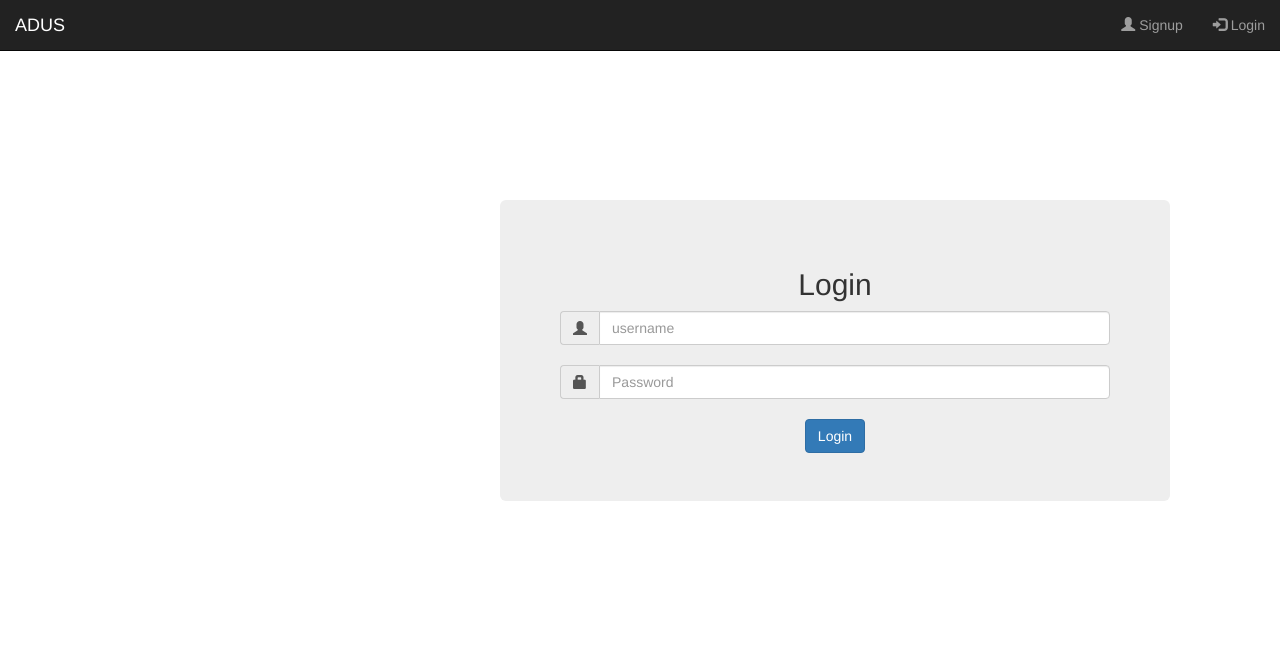
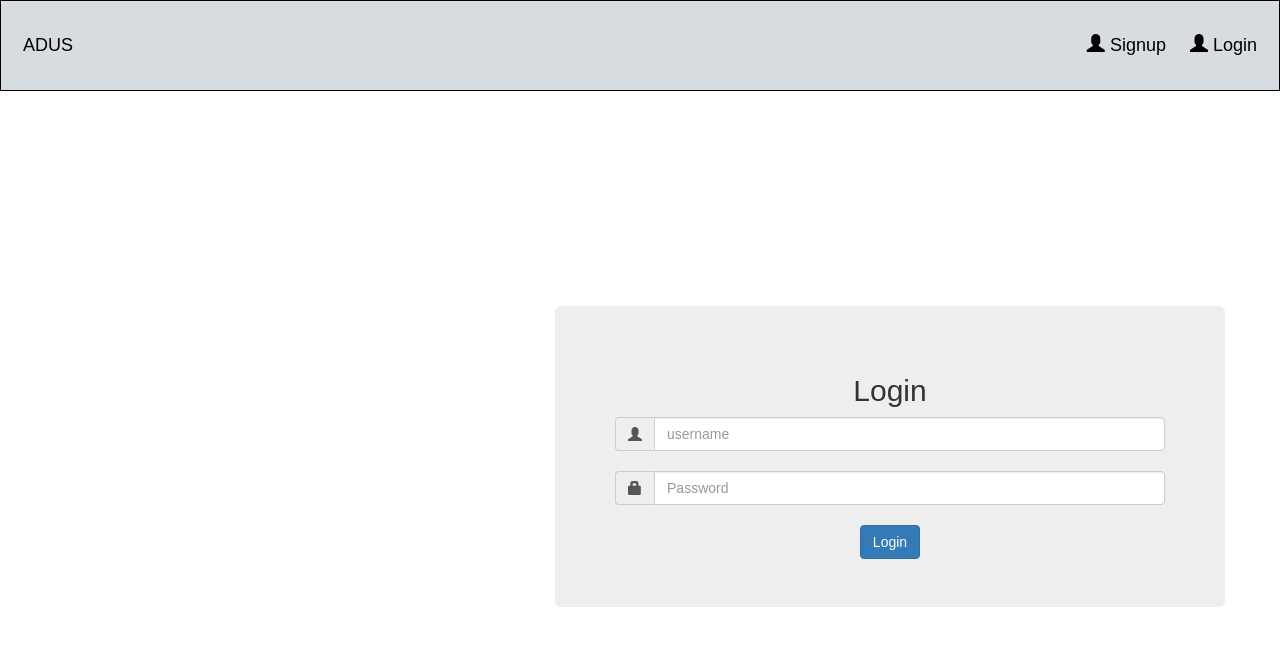
Before and after one commit to GnaneshwariP/adus, a Node server app: page /users/login in a window 1280 px wide. Shown: the top 646 px of the page. Run offline with Node 20, Linux system fonts and the light colour scheme; some libraries are stand-ins or nearby versions.

```diff
--- a/views/layouts/layout.handlebars
+++ b/views/layouts/layout.handlebars
@@ -5,43 +5,99 @@
         <title>loginapp</title>
        <link rel="stylesheet" href="/css/bootstrap.css"/>
       <!--  <link rel="stylesheet" href="/css/style.css"/> -->
-    </head>
-    <body>
 
-    <div class="container">
-      <div class="header clearfix">
+<meta name="viewport" content="width=device-width, initial-scale=1">
 
 
-     <nav class="navbar navbar-inverse navbar-fixed-top">
-      <div class="container-fluid">
-        <div class="navbar-header">
-          <button type="button" class="navbar-toggle collapsed" data-toggle="collapse" data-target="#navbar" aria-expanded="false" aria-controls="navbar">
-            <span class="sr-only">Toggle navigation</span>
-            <span class="icon-bar"></span>
-            <span class="icon-bar"></span>
-            <span class="icon-bar"></span>
-          </button>
-         <a class="navbar-brand" href="#">ADUS</a>
-        </div>
-        <div id="navbar" class="navbar-collapse collapse">
-          <ul class="nav navbar-nav navbar-right">
-            {{#if user}}
-            <li><a>WELCOME: {{user.username}}</a> </li>
-            <li><a href="/">Dashboard</a></li>
-            <li><a href="/users/profile"><span class="glyphicon glyphicon-user"></span> Profile</a></li>
-            <li><a href="/users/logout"><span class="glyphicon glyphicon-log-out"></span>  Logout</a></li>
-            {{else}}
-            <li><a href="/users/register"><span class="glyphicon glyphicon-user"></span> Signup</a></li>
-            <li><a href="/users/login"><span class="glyphicon glyphicon-log-in"></span>  Login</a></li>
+<style>
+* {box-sizing: border-box;}
 
-            {{/if}}
-          </ul>
-          </div>
-      </div>
-    </nav>
+body {
+  margin: 0;
+  font-family: Arial;
+}
+
+.header {
+  overflow: hidden;
+  background-color: #D6DCE0;
+  padding: 20px 10px;
+
+   border: 1px solid black;
+margin-bottom: 15px;
+}
+
+.header a {
+  float: left;
+  color: black;
+  text-align: center;
+  padding: 12px;
+  text-decoration: none;
+  font-size: 18px;
+  line-height: 25px;
+  border-radius: 4px;
+}
+
+.header a.logo {
+  font-size: 25px;
+  font-weight: bold;
+}
+
+.header a:hover {
+  background-color: #ddd;
+  color: black;
+}
+
+.header a.active {
+  background-color: dodgerblue;
+  color: white;
+}
+
+.header-right {
+  float: right;
+}
+
+@media screen and (max-width: 500px) {
+  .header a {
+    float: none;
+    display: block;
+    text-align: left;
+  }
+  .header-right {
+    float: none;
+  }
+}
 
 
 
+</style>
+</head>
+<body>
+
+<div class="header">
+   <a>   ADUS    </a>
+  <a href="" class="logo"></a>
+
+
+
+
+{{#if user}}
+
+  <div class="header-right">
+    <a class="active">WELCOME: {{user.username}}</a>
+    <a href="/">Dashboard</a>
+   <a href="/users/profile"><span class="glyphicon glyphicon-user"></span> Profile </a>
+    <a href="/users/logout"><span class="glyphicon glyphicon-user"></span> Logout </a></div>
+          {{else}}
+      <div class="header-right">
+    <a href="/users/register"><span class="glyphicon glyphicon-user"></span> Signup </a>
+    <a href="/users/login"><span class="glyphicon glyphicon-user"></span> Login</a>
+
+
+    {{/if}}
+  </div>
+
+</div>
+</div>
 
 
       <div class="row ">
@@ -65,6 +121,6 @@
         <p></p>
       </footer>
 
-    </div> <!-- /container -->
+    <!--</div>  /container -->
     </body>
 </html>
```
